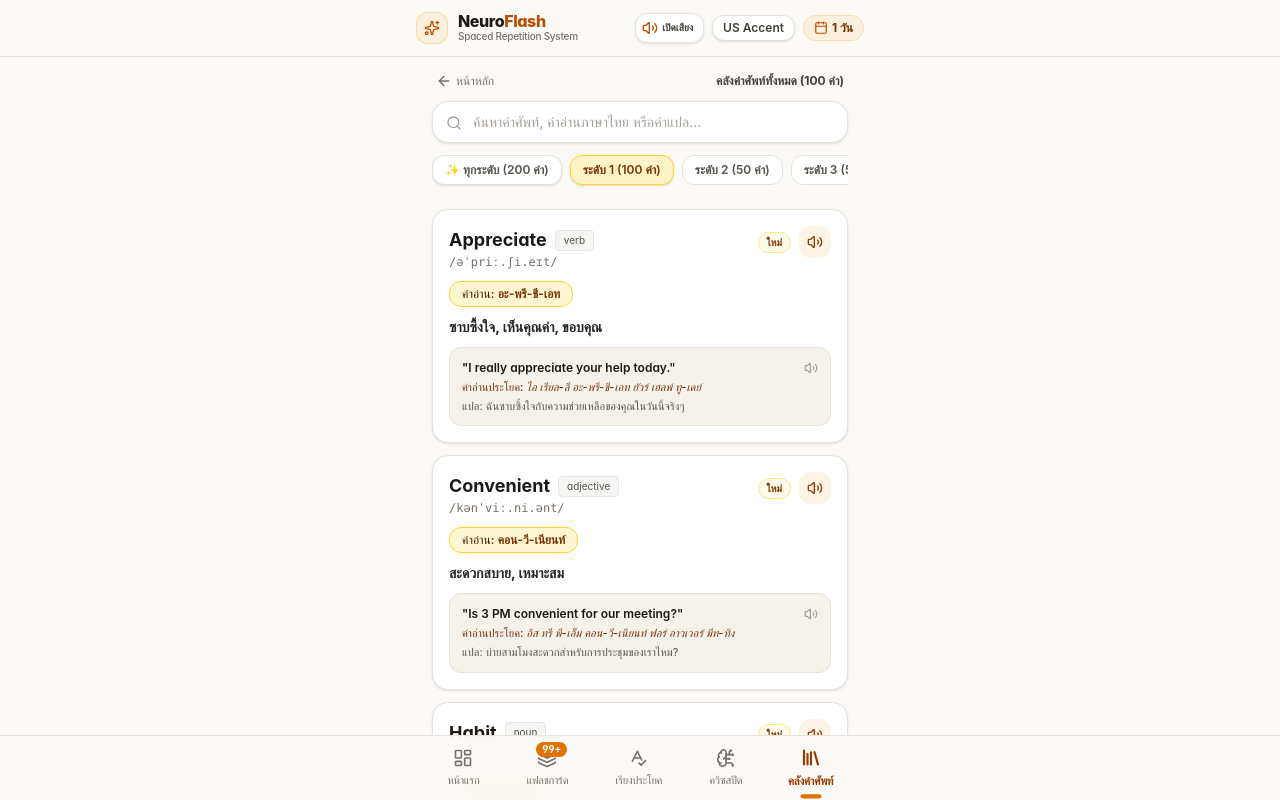
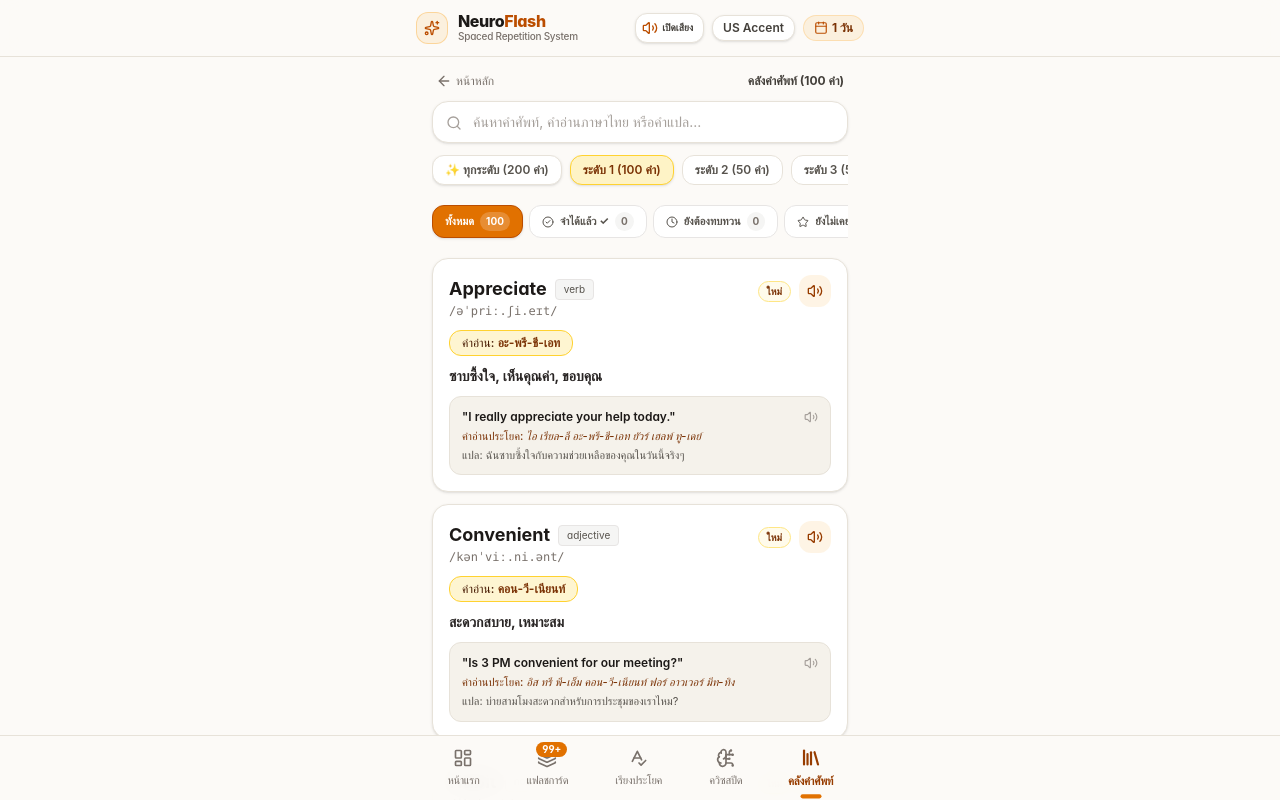
Before and after one commit to valenforwork475/LearnEnglish260726, a React (Vite) app: page / in a window 1280 px wide. Both pictures are taken after a click on the button "คลังคำศัพท์". Shown: the top 800 px of the page. Built offline with nearby package versions, Linux system fonts and the light colour scheme; a web font is replaced by a local one.

Commit message:
Add memorized/pending/new filter tabs in WordBank

```diff
--- a/src/components/WordBank.jsx
+++ b/src/components/WordBank.jsx
@@ -1,19 +1,54 @@
 import React, { useState } from "react";
-import { Search, Volume2, ArrowLeft, BookOpen } from "lucide-react";
+import { Search, Volume2, ArrowLeft, BookOpen, CheckCircle2, Clock, Star } from "lucide-react";
 import LevelSelector from "./LevelSelector";
 import { speakText } from "../utils/audio";
-import { SRS_STAGES } from "../utils/srsEngine";
+import { SRS_STAGES, isWordDue } from "../utils/srsEngine";
+
+// Filter tab options
+const STATUS_TABS = [
+  { key: "all", label: "ทั้งหมด", icon: null },
+  { key: "memorized", label: "จำได้แล้ว ✓", icon: null },
+  { key: "pending", label: "ยังต้องทบทวน", icon: null },
+  { key: "new", label: "ยังไม่เคยเรียน", icon: null },
+];
 
 export default function WordBank({ words, srsState, accent, selectedLevel, onSelectLevel, onBackToDashboard }) {
   const [searchQuery, setSearchQuery] = useState("");
+  const [statusFilter, setStatusFilter] = useState("all");
 
-  const filteredWords = words.filter((item) => {
-    const matchesLevel = selectedLevel === "all" || item.level === selectedLevel;
+  // Helper: get word status
+  const getWordStatus = (wordId) => {
+    const wp = srsState?.wordProgress?.[wordId];
+    if (!wp || wp.reviewsCount === 0) return "new";           // ยังไม่เคยเรียน
+    if (!isWordDue(wp)) return "memorized";                    // จำได้แล้ว (ยังไม่ถึงวันทบทวน)
+    return "pending";                                          // ถึงวันทบทวนแล้ว / ค้างอยู่
+  };
+
+  const levelFiltered = words.filter((item) => {
+    return selectedLevel === "all" || item.level === selectedLevel;
+  });
+
+  // Count per status (for badges)
+  const countAll = levelFiltered.length;
+  const countMemorized = levelFiltered.filter(w => getWordStatus(w.id) === "memorized").length;
+  const countPending = levelFiltered.filter(w => getWordStatus(w.id) === "pending").length;
+  const countNew = levelFiltered.filter(w => getWordStatus(w.id) === "new").length;
+
+  const getCounts = (key) => {
+    if (key === "all") return countAll;
+    if (key === "memorized") return countMemorized;
+    if (key === "pending") return countPending;
+    if (key === "new") return countNew;
+    return 0;
+  };
+
+  const filteredWords = levelFiltered.filter((item) => {
+    const matchesStatus = statusFilter === "all" || getWordStatus(item.id) === statusFilter;
     const matchesQuery =
       item.word.toLowerCase().includes(searchQuery.toLowerCase()) ||
       item.meaning.toLowerCase().includes(searchQuery.toLowerCase()) ||
       item.phoneticThai.includes(searchQuery);
-    return matchesLevel && matchesQuery;
+    return matchesStatus && matchesQuery;
   });
 
   return (
@@ -29,7 +64,7 @@ export default function WordBank({ words, srsState, accent, selectedLevel, onSel
             <span>หน้าหลัก</span>
           </button>
           <span className="text-xs font-bold text-stone-700">
-            คลังคำศัพท์ทั้งหมด ({filteredWords.length} คำ)
+            คลังคำศัพท์ ({filteredWords.length} คำ)
           </span>
         </div>
 
@@ -46,25 +81,75 @@ export default function WordBank({ words, srsState, accent, selectedLevel, onSel
         </div>
 
         <LevelSelector selectedLevel={selectedLevel} onSelectLevel={onSelectLevel} words={words} />
+
+        {/* Status Filter Tabs */}
+        <div className="flex items-center space-x-1.5 overflow-x-auto pb-1 scrollbar-none">
+          {STATUS_TABS.map((tab) => {
+            const isActive = statusFilter === tab.key;
+            const count = getCounts(tab.key);
+            return (
+              <button
+                key={tab.key}
+                onClick={() => setStatusFilter(tab.key)}
+                className={`flex items-center gap-1.5 px-3 py-1.5 rounded-xl text-[11px] font-bold whitespace-nowrap border transition-all ${
+                  isActive
+                    ? tab.key === "memorized"
+                      ? "bg-emerald-600 border-emerald-700 text-white shadow-sm"
+                      : tab.key === "pending"
+                      ? "bg-amber-600 border-amber-700 text-white shadow-sm"
+                      : tab.key === "new"
+                      ? "bg-stone-600 border-stone-700 text-white shadow-sm"
+                      : "bg-amber-600 border-amber-700 text-white shadow-sm"
+                    : "bg-white border-stone-200 text-stone-600 hover:border-amber-300"
+                }`}
+              >
+                {tab.key === "memorized" && <CheckCircle2 className="w-3 h-3" />}
+                {tab.key === "pending" && <Clock className="w-3 h-3" />}
+                {tab.key === "new" && <Star className="w-3 h-3" />}
+                <span>{tab.label}</span>
+                <span className={`px-1.5 py-0.5 rounded-full text-[10px] font-bold ${
+                  isActive ? "bg-white/20" : "bg-stone-100 text-stone-500"
+                }`}>
+                  {count}
+                </span>
+              </button>
+            );
+          })}
+        </div>
       </div>
 
-      {/* Word Cards List */}
-      <div className="space-y-3">
+      {/* Empty State */}
       {filteredWords.length === 0 ? (
         <div className="text-center py-12 text-stone-400 space-y-2">
           <BookOpen className="w-10 h-10 mx-auto text-stone-300" />
+          {statusFilter === "memorized" ? (
+            <p className="text-sm font-medium">ยังไม่มีคำที่จำได้แล้ว — ไปทบทวนแฟลชการ์ดก่อนนะครับ!</p>
+          ) : statusFilter === "pending" ? (
+            <p className="text-sm font-medium">ไม่มีคำที่ค้างทบทวน เยี่ยมมาก!</p>
+          ) : statusFilter === "new" ? (
+            <p className="text-sm font-medium">เรียนคำใหม่ครบแล้ว!</p>
+          ) : (
             <p className="text-sm font-medium">ไม่พบคำศัพท์ที่ตรงกับการค้นหา</p>
+          )}
         </div>
       ) : (
-          filteredWords.map((item) => {
+        <div className="space-y-3">
+          {filteredWords.map((item) => {
             const prog = srsState.wordProgress[item.id];
             const stage = prog?.stage || 0;
             const stageBadge = SRS_STAGES.find((s) => s.stage === stage)?.badge || "ใหม่";
+            const wordStatus = getWordStatus(item.id);
 
             return (
               <div
                 key={item.id}
-                className="p-4 rounded-2xl bg-white border border-[#e7e2d9] hover:border-amber-300 transition space-y-2.5 shadow-sm"
+                className={`p-4 rounded-2xl border transition space-y-2.5 shadow-sm ${
+                  wordStatus === "memorized"
+                    ? "bg-emerald-50/60 border-emerald-200 hover:border-emerald-400"
+                    : wordStatus === "pending"
+                    ? "bg-amber-50/40 border-amber-200 hover:border-amber-400"
+                    : "bg-white border-[#e7e2d9] hover:border-amber-300"
+                }`}
               >
                 {/* Word Header */}
                 <div className="flex items-start justify-between">
@@ -74,6 +159,11 @@ export default function WordBank({ words, srsState, accent, selectedLevel, onSel
                       <span className="text-[10px] px-2 py-0.5 rounded bg-stone-100 text-stone-600 border border-stone-200">
                         {item.partOfSpeech}
                       </span>
+                      {wordStatus === "memorized" && (
+                        <span className="text-[10px] px-2 py-0.5 rounded-full bg-emerald-100 text-emerald-800 border border-emerald-300 font-bold flex items-center gap-1">
+                          <CheckCircle2 className="w-2.5 h-2.5" /> จำได้แล้ว
+                        </span>
+                      )}
                     </div>
                     <p className="text-xs font-mono text-stone-500">{item.ipa}</p>
                   </div>
@@ -119,9 +209,9 @@ export default function WordBank({ words, srsState, accent, selectedLevel, onSel
                 </div>
               </div>
             );
-          })
+          })}
+        </div>
       )}
-      </div>
     </div>
   );
 }
```
Lines whose indentation alone changed are shown as unchanged.
